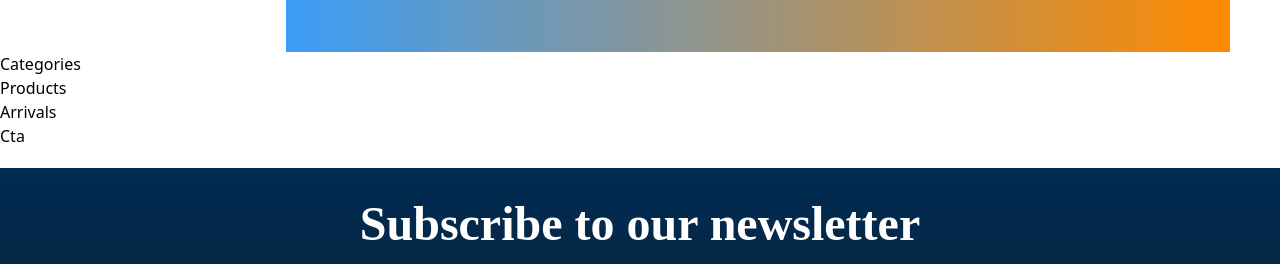
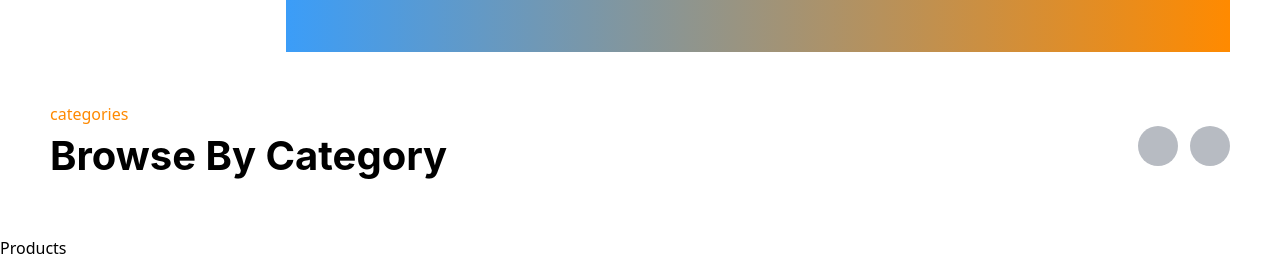
Before and after one commit to RUKUNDO-Prince/nihemart, a React (Vite) app in the folder client/: page / in a window 1280 px wide. Shown: the part 688-952 px from the top of the page. Built offline with nearby package versions, Linux system fonts and the light colour scheme.

Commit message:
added a heading and subheading component

```diff
--- a/client/src/components/Categories.jsx
+++ b/client/src/components/Categories.jsx
@@ -1,9 +1,21 @@
-import React from 'react'
+import React from "react";
+import SubHeading from "./SubHeading";
+import Heading from "./Heading";
+import { FaArrowLeft, FaArrowRight } from "react-icons/fa";
 
 const Categories = () => {
   return (
-    <div>Categories</div>
-  )
-}
+    <div className="p-[50px]">
+      <SubHeading title="categories" />
+      <div className="flex justify-between">
+        <Heading title="Browse By Category" />
+        <div className="flex gap-3">
+        <FaArrowLeft className="bg-gray-90 rounded-full p-[20px]" color="#000" />
+        <FaArrowRight className="bg-gray-90 rounded-full p-[20px]" />
+        </div>
+      </div>
+    </div>
+  );
+};
 
-export default Categories
+export default Categories;
--- /dev/null
+++ b/client/src/components/Heading.jsx
@@ -0,0 +1,9 @@
+import React from 'react'
+
+const Heading = ({ title }) => {
+  return (
+    <h1 className='font-inter font-bold text-black text-[2.5em]'>{title}</h1>
+  )
+}
+
+export default Heading
--- /dev/null
+++ b/client/src/components/SubHeading.jsx
@@ -0,0 +1,12 @@
+import React from 'react'
+
+const SubHeading = ({ title }) => {
+  return (
+    <div className='flex justify-between items-center w-[6%]'>
+        <div className='h-[20px] w-[7px] bg-primary'></div>
+        <p className='text-primary'>{title}</p>
+    </div>
+  )
+}
+
+export default SubHeading
--- a/client/src/components/index.js
+++ b/client/src/components/index.js
@@ -6,6 +6,8 @@ import Categories from "./Categories";
 import Products from "./Products";
 import Arrivals from "./Arrivals";
 import Cta from "./Cta";
+import SubHeading from "./SubHeading";
+import Heading from "./Heading";
 
 export {
     Navbar,
@@ -15,5 +17,7 @@ export {
     Categories,
     Products,
     Arrivals,
-    Cta
+    Cta,
+    Heading,
+    SubHeading
 }
```
